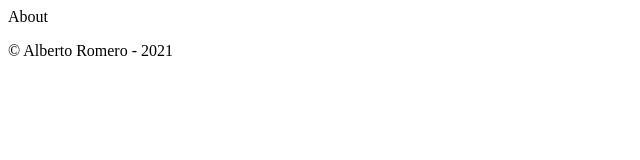
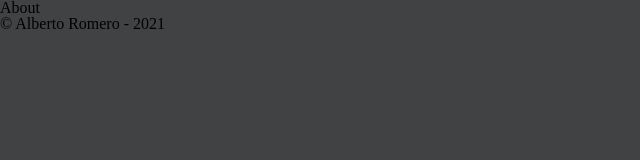
Before and after one commit to alromeroboro/alromeroboro.github.io, a Gatsby site: page /about in a window 1280 px wide. Shown: the whole page, without its empty margins (0-640 px from the left). Built offline with nearby package versions, Linux system fonts and the light colour scheme; Gatsby itself is replaced by a stand-in of ours; a web font is replaced by a local one.

Commit message:
Global Styles Setup

```diff
--- /dev/null
+++ b/gatsby-browser.js
@@ -0,0 +1,3 @@
+import { wrapRootElement as wrap } from './root-wrapper'
+
+export const wrapRootElement = wrap
--- a/gatsby-config.js
+++ b/gatsby-config.js
@@ -7,6 +7,7 @@
 module.exports = {
   /* Your site config here */
   plugins: [
+    `gatsby-plugin-styled-components`,
     {
       resolve: `gatsby-plugin-google-fonts`,
       options: {
--- /dev/null
+++ b/gatsby-ssr.js
@@ -0,0 +1,3 @@
+import { wrapRootElement as wrap } from './root-wrapper'
+
+export const wrapRootElement = wrap
--- a/package.json
+++ b/package.json
@@ -20,7 +20,8 @@
     "gatsby-plugin-styled-components": "^4.0.0",
     "react": "^16.12.0",
     "react-dom": "^16.12.0",
-    "styled-components": "^5.2.1"
+    "styled-components": "^5.2.1",
+    "styled-reset": "^4.3.4"
   },
   "devDependencies": {
     "prettier": "2.2.1"
--- /dev/null
+++ b/root-wrapper.js
@@ -0,0 +1,11 @@
+import React from 'react'
+import Layout from './src/components/layout'
+import { ThemeProvider } from 'styled-components'
+import { GlobalStyle, theme } from './src/theme/global-style'
+
+export const wrapRootElement = ({ element }) => (
+    <ThemeProvider theme={theme}>
+        <GlobalStyle />
+        <Layout>{element}</Layout>
+    </ThemeProvider>
+)
--- a/src/components/Layout.js
+++ b/src/components/Layout.js
@@ -1,8 +1,11 @@
 import React from 'react';
+// import { GlobalStyle } from "../theme/global-style";
+
 
 function Layout({ children }) {
     return (
         <div className="layout">
+            {/* <GlobalStyle /> */}
             {/* <Navbar /> */}
             <div className="content">
                 { children }
--- a/src/pages/about.js
+++ b/src/pages/about.js
@@ -1,12 +1,9 @@
 import React from 'react'
-import Layout from '../components/layout'
 
 export default function About() {
     return (
-        <Layout>
-            <div>
-                About
-            </div>
-        </Layout>
+        <div>
+            About
+        </div>
     )
 }
--- a/src/pages/index.js
+++ b/src/pages/index.js
@@ -1,10 +1,7 @@
 import React from "react";
-import Layout from '../components/Layout';
 
 export default function Home() {
   return (
-    <Layout>
-      <div>Hello world!</div>
-    </Layout>
+    <div>Hello world!</div>
   )
 }
--- a/src/themes/theme.js
+++ b/src/theme/global-style.js
@@ -1,4 +1,7 @@
-export default {
+import { createGlobalStyle } from 'styled-components';
+import reset from 'styled-reset';
+
+export const theme = {
     fonts: {
         main: "Muli, sans serif",
         code: "Roboto mono, monospace"
@@ -8,7 +11,7 @@ export default {
         main2: "hsl(207,70%,94%)",
         dark1: "hsl(227,2%,12%)",
         dark2: "hsl(227,2%,26%)",
-        dark2: "hsl(227,2%,64%)",
+        dark3: "hsl(227,2%,64%)",
         light1: "hsl(0,0%,97%)",
         light2: "hsl(0,0%,99%)",
     },
@@ -32,4 +35,21 @@ export default {
     shadows: {
         shadow1: "0px 5px 20px rgba(30, 30, 31, 0.05)",
     },
-}
+  }
+  export const GlobalStyle = createGlobalStyle`
+  ${reset}
+
+  *, *:before, *:after {
+      box-sizing: border-box;
+  }
+
+  html {
+      box-sizing: border-box;
+  }
+
+  body, html {
+      font-family: ${({ theme }) => theme.fonts.main};
+      height: 100%;
+      background-color: ${({ theme }) => theme.colors.dark2};
+  }
+`
```
Also changed, not shown: src/pages/contact.js (+3 -6 lines), src/pages/projects.js (+3 -6 lines), 1 other file.
